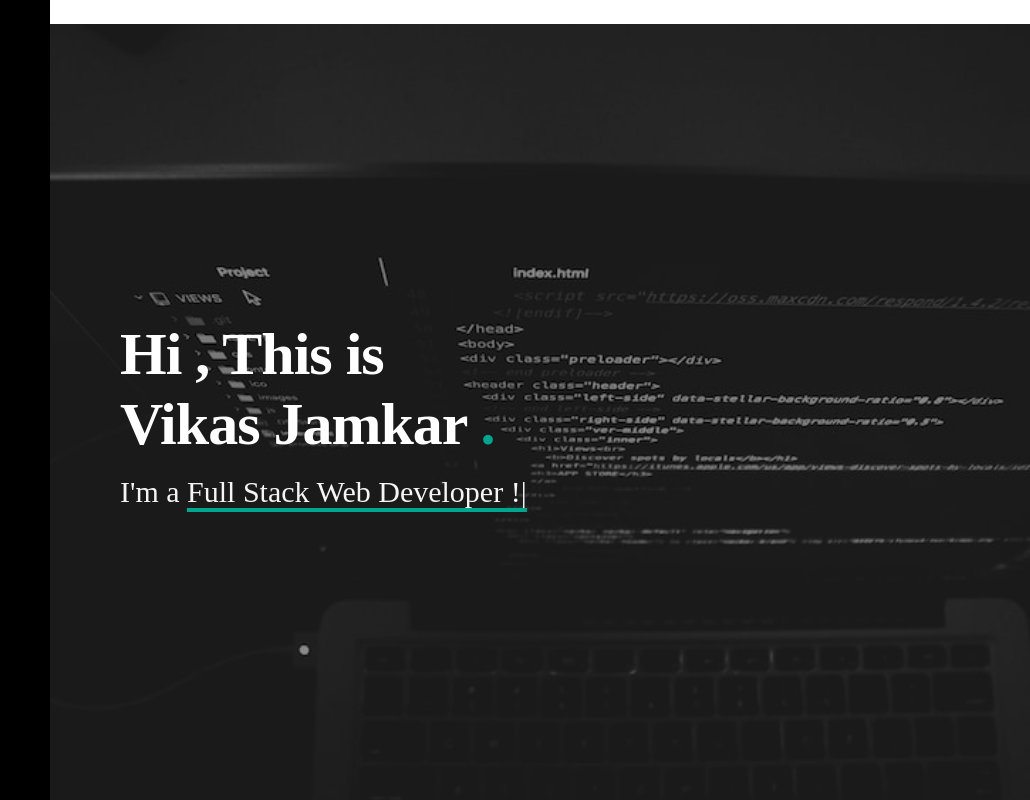
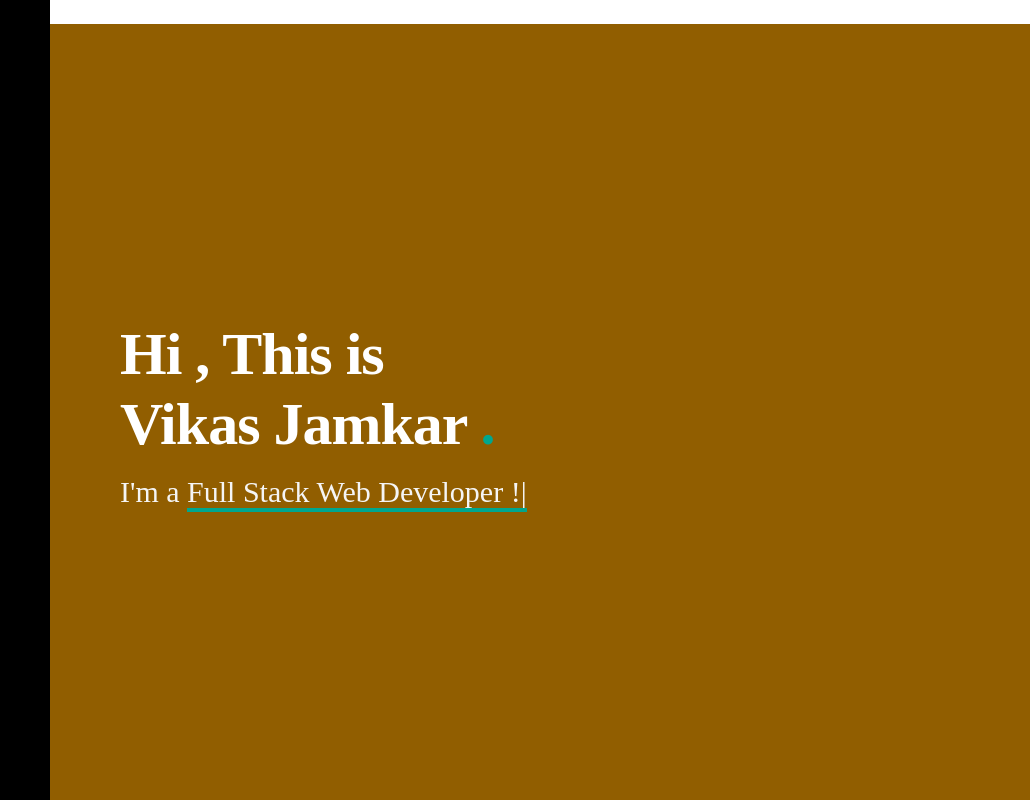
Before and after one commit to vikasjamkar/Bio, a website: page index.html in a window 1280 px wide. Shown: the top 800 px of the page, 250-1280 px from the left. Drawn offline with nearby package versions, Linux system fonts and the light colour scheme.

Commit message:
Update style.css

```diff
--- a/src/style.css
+++ b/src/style.css
@@ -156,8 +156,9 @@ main{
 	height: 100vh;
 	width: 100%;
 	/* background-color: #494D5F; */
-	 background-image:url('/images/back7.jfif');
+
 	background-attachment: fixed;
+	background-color: orange;
 	display: flex;
 	justify-content: center;
 	align-items: flex-start;
```
